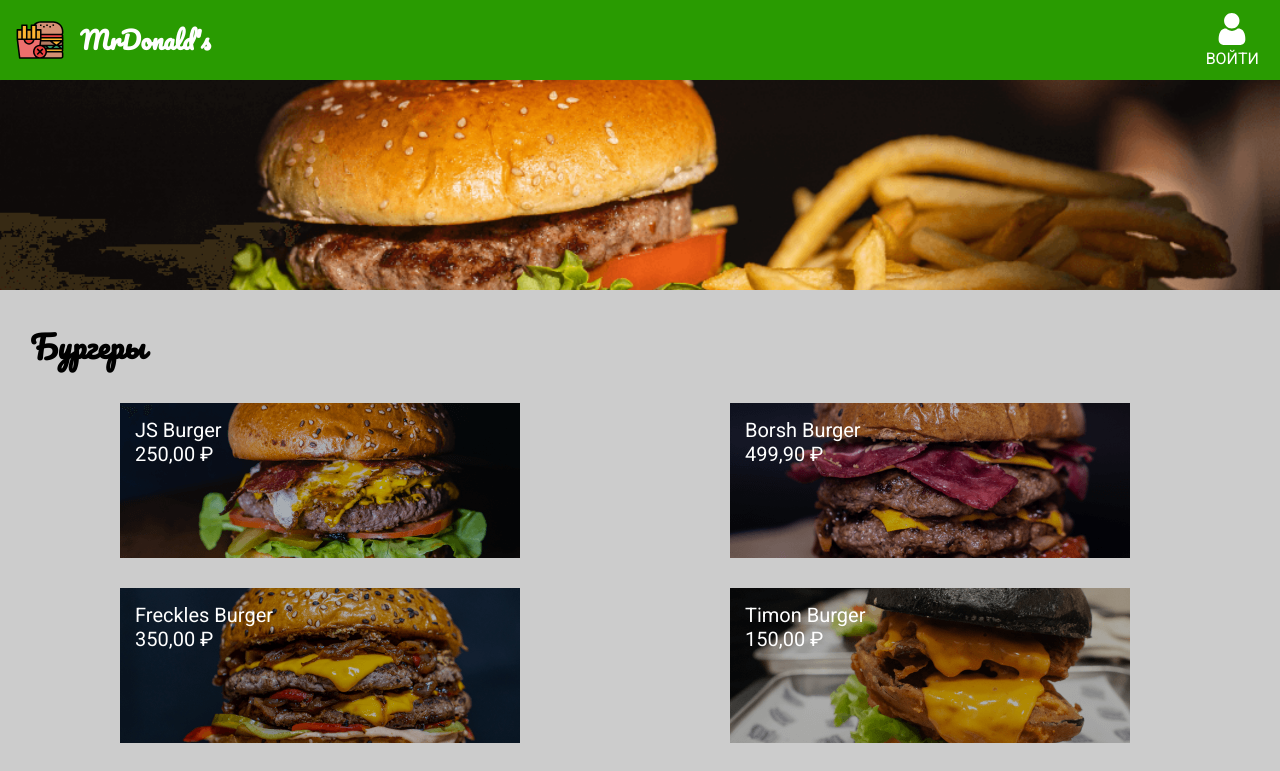
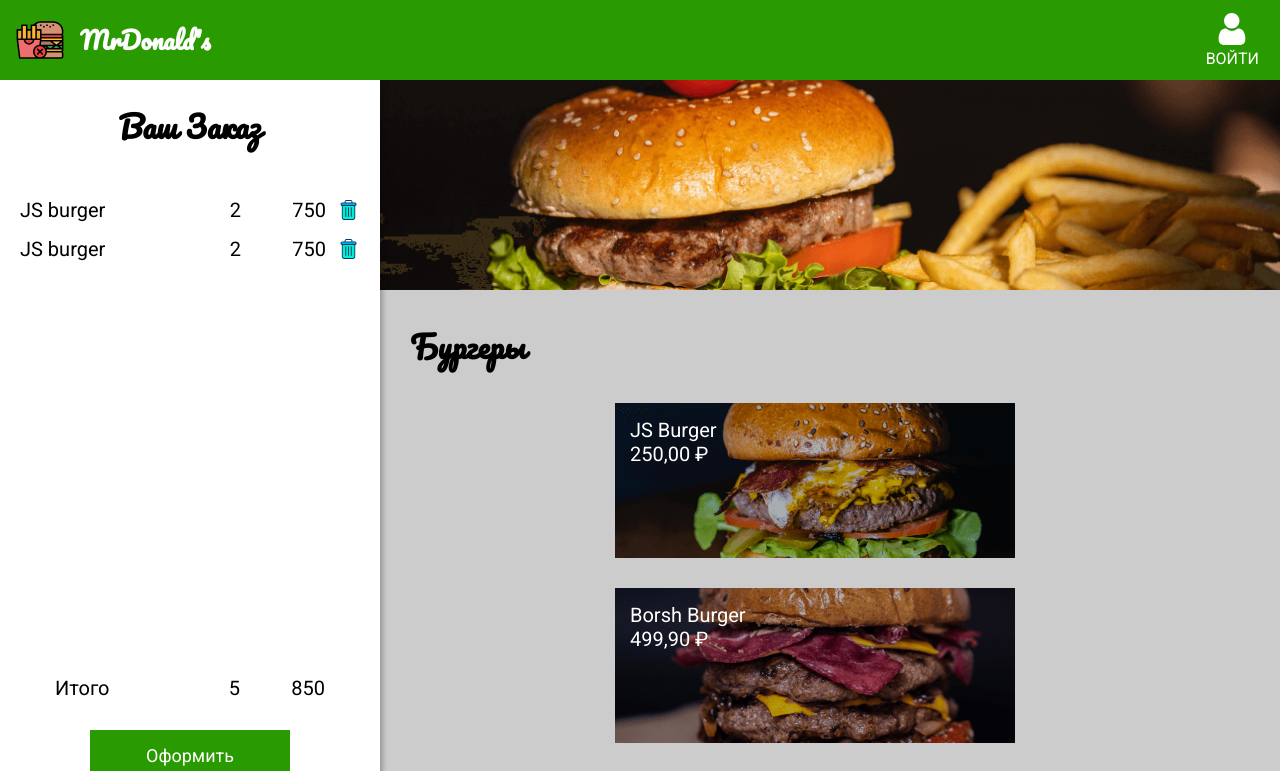
Before and after one commit to snihurenko/React-course, a React (Create React App) app in the folder food-app/: page / in a window 1280 px wide. Shown: the top 771 px of the page. Built offline with nearby package versions, Linux system fonts and the light colour scheme.

Commit message:
new feat order block

```diff
--- a/food-app/src/App.js
+++ b/food-app/src/App.js
@@ -3,6 +3,7 @@
 import { Menu } from './Components/Menu';
 import { GlobalStyle } from './Components/GlobalStyle';
 import { ModalItem } from './Components/Modaltem';
+import { Order } from './Components/Order';
 
 function App() {
 
@@ -13,6 +14,7 @@
       <div className="App">
         <GlobalStyle/>
         <Navbar/>
+        <Order/>
         <Menu setOpenItem={setOpenItem}/>
         <ModalItem openItem={openItem} setOpenItem={setOpenItem}/>
       </div>
--- /dev/null
+++ b/food-app/src/Components/ButtonCheckout.js
@@ -0,0 +1,21 @@
+import styled from 'styled-components';
+
+export const ButtonCheckout = styled.button`
+    display: block;
+    margin: 0 auto;
+    width: 200px;
+    height: 50px;
+    background-color: #299B01;
+    color: white;
+    font-family: inherit;
+    font-size: 18px;
+    border-color: transparent;
+    transition-property: color, background-color, border-color;
+    transition-duration: .3s;
+
+    &:hover{
+        background-color: #fff;
+        color: #299B01;
+        border-color: #299B01;
+    }
+`;
--- a/food-app/src/Components/Menu.js
+++ b/food-app/src/Components/Menu.js
@@ -8,6 +8,7 @@
 const MenuStyled = styled.main`
     background-color: #ccc;
     margin-top: 80px;
+    margin-left: 380px;
 `;
 
 const SectionMenu = styled.section`
--- a/food-app/src/Components/Modaltem.js
+++ b/food-app/src/Components/Modaltem.js
@@ -1,5 +1,6 @@
 import React from 'react';
 import styled from 'styled-components';
+import { ButtonCheckout } from './ButtonCheckout';
 
 const Overlay = styled.div`
     position: fixed;
@@ -16,21 +17,28 @@
 
 const Modal = styled.div`
     background-color: #fff;
-    width: 600px;
-    height: 600px;
+    width: 500px;
+    height: 500px;
     position: relative;
 `;
 
 const Banner = styled.div`
     width: 100%;
-    height: 200px;
+    height: 150px;
     background-image: url(${({img}) => img});
     background-size: cover;
     background-position: center;
-    margin-bottom: 20px;
 `;
 
-const Item = styled.div`
+const Content = styled.section`
+    display: flex;
+    flex-direction: column;
+    justify-content: space-between;
+    height: calc(100% - 150px);
+    padding: 20px;
+`;
+
+const HeaderContent = styled.div`
     width: 100%;
     display: flex;
     justify-content: space-around;
@@ -38,20 +46,7 @@
 
 const Name = styled.p`
     font-family: 'Pacifico', cursive;
-    font-size: 30px;
-`;
-
-const Button = styled.button`
-    position: absolute;
-    width: 250px;
-    height: 65px;
-    left: 175px;
-    top: 492px;
-    background-color: #299B01;
-    color: white;
-    font-family: Roboto;
-    font-size: 21px;
-    border: none;
+    font-size: 22px;
 `;
 
 export const ModalItem = ({openItem, setOpenItem}) => {
@@ -66,11 +61,13 @@
         <Overlay id="overlay" onClick={closeModal}>
             <Modal>
                 <Banner img={openItem.img}/>
-                <Item>
-                    <Name>{openItem.name}</Name>
-                    <Name>{openItem.price.toLocaleString('ru-RU', {style: 'currency', currency: 'RUB'})}</Name>
-                </Item>
-                <Button>Добавить</Button>
+                <Content>
+                    <HeaderContent>
+                        <Name>{openItem.name}</Name>
+                        <Name>{openItem.price.toLocaleString('ru-RU', {style: 'currency', currency: 'RUB'})}</Name>
+                    </HeaderContent>
+                    <ButtonCheckout>Добавить</ButtonCheckout>
+                </Content>
             </Modal>
         </Overlay>
     )
--- /dev/null
+++ b/food-app/src/Components/Order.js
@@ -0,0 +1,65 @@
+import React from 'react';
+import styled from 'styled-components';
+import { ButtonCheckout } from './ButtonCheckout';
+import { OrderListItem } from './OrderListItem';
+
+const OrderStyled = styled.section`
+    position: fixed;
+    display: flex;
+    flex-direction: column;
+    top: 80px;
+    left: 0px;
+    background-color: white;
+    min-width: 380px;
+    height: calc(100% - 80px);
+    box-shadow: 3px 4px 5px rgba(0, 0, 0, 0.25);
+    padding: 20px;
+`;
+
+const OrderTitle = styled.h2`
+    text-align: center;
+    margin-bottom: 30px;
+`;
+
+const OrderContent = styled.div`
+    flex-grow: 1;
+`;
+
+const OrderList = styled.ul`
+
+`;
+
+const Total = styled.div`
+    display: flex;
+    margin: 0 35px 30px;
+
+    & span:first-child {
+        flex-grow: 1;
+    }
+`;
+
+const TotalPrice = styled.span`
+    text-align: right;
+    min-width: 65px;
+    margin-left: 20px;
+`;
+
+export const Order = () => {
+    return (
+        <OrderStyled>
+            <OrderTitle>Ваш Заказ</OrderTitle>
+            <OrderContent>
+                <OrderList>
+                    <OrderListItem/>
+                    <OrderListItem/>
+                </OrderList>
+            </OrderContent>
+            <Total>
+                <span>Итого</span>
+                <span>5</span>
+                <TotalPrice>850</TotalPrice>
+            </Total>
+            <ButtonCheckout>Оформить</ButtonCheckout>
+        </OrderStyled>
+    )
+};
--- /dev/null
+++ b/food-app/src/Components/OrderListItem.js
@@ -0,0 +1,39 @@
+import React from 'react';
+import styled from 'styled-components';
+import trashImage from '../image/trash.svg';
+
+const OrderItemStyled = styled.li`
+    display: flex;
+    margin: 15px 0;
+`;
+
+const ItemName = styled.span`
+    flex-grow: 1;
+`;
+
+const ItemPrice = styled.span`
+    margin-left: 20px;
+    margin-right: 10px;
+    min-width: 65px;
+    text-align: right;
+`;
+
+const TrashButton = styled.button`
+    width: 24px;
+    height: 24px;
+    border-color: transparent;
+    background-color: transparent;
+    background-image: url(${trashImage});
+    background-position: center;
+    background-size: cover;
+    background-repeat: no-repeat;
+`;
+
+export const OrderListItem = () => (
+    <OrderItemStyled>
+        <ItemName>JS burger</ItemName>
+        <span>2</span>
+        <ItemPrice>750</ItemPrice>
+        <TrashButton/>
+    </OrderItemStyled>
+);
```
Also changed, not shown: food-app/src/image/trash.svg (added), 1 other file (tests, documents, lock files or other folders).
